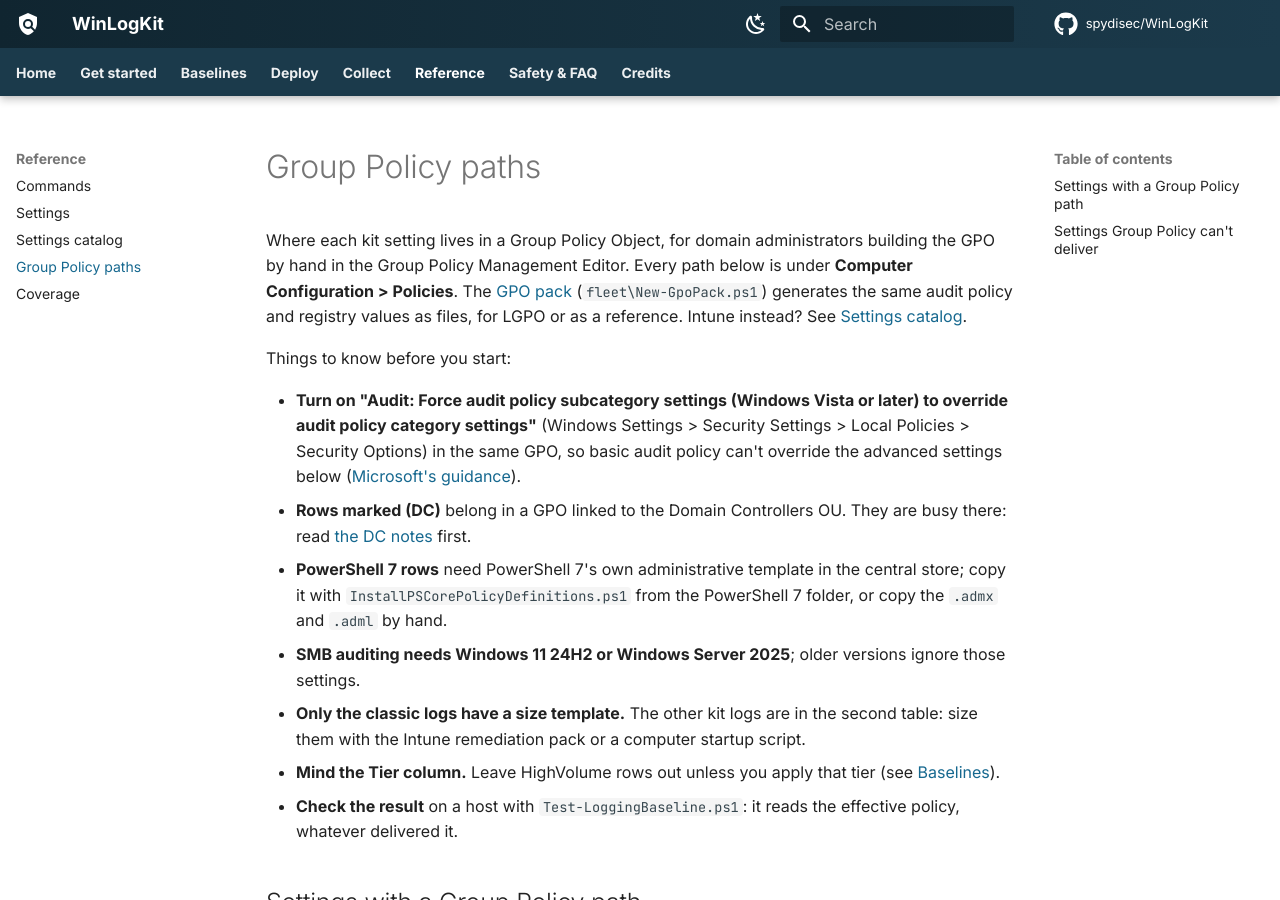
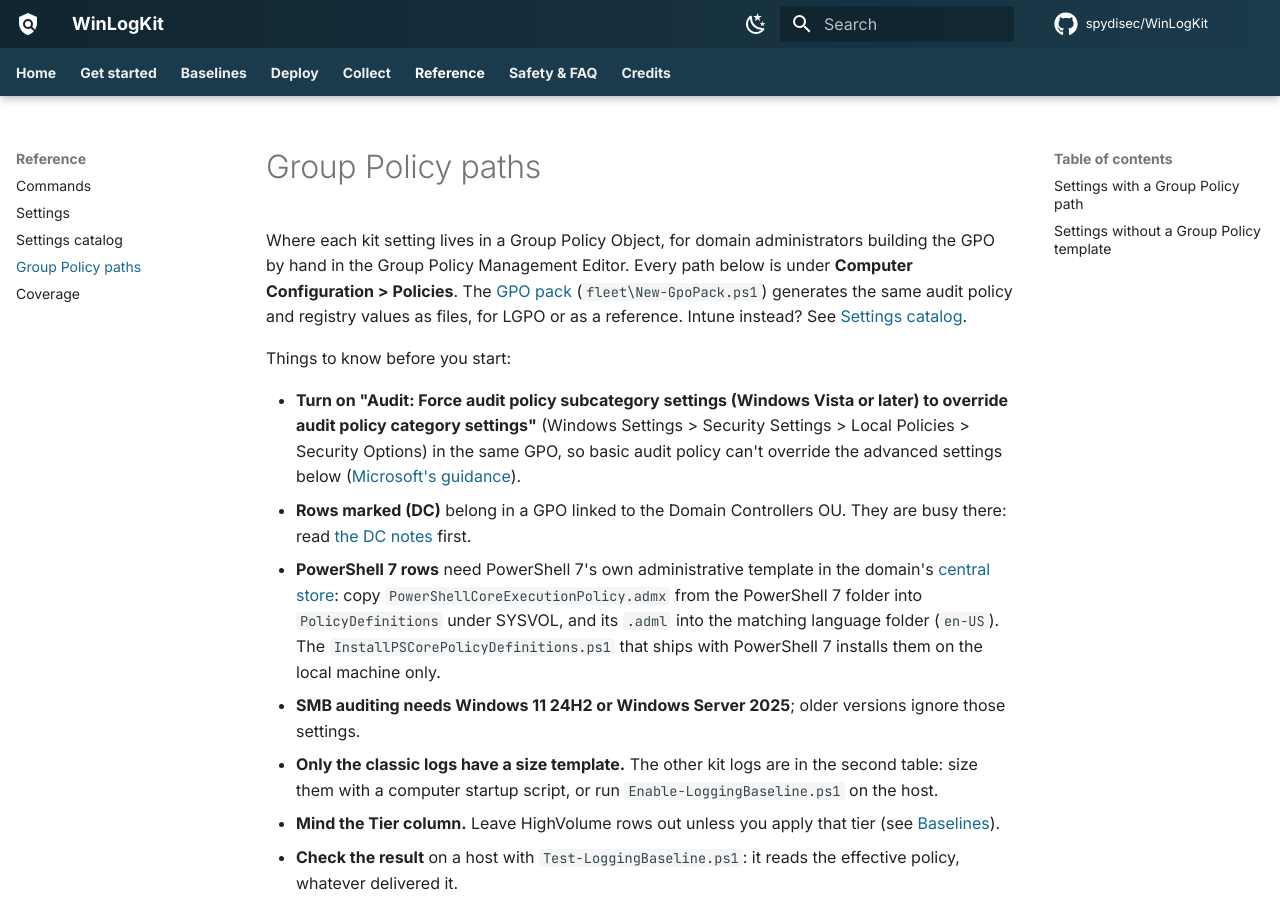
Before and after one commit to spydisec/WinLogKit, an MkDocs documentation site: the page built from docs/gpo-paths.md, in a window 1280 px wide and 900 px high. Built offline with MkDocs 1.6.1 and Material for MkDocs 9.7.7, drawn with Linux system fonts in a browser that asks for light colours; comment, search, counter and statistics services are not loaded; some of the changed text lies outside the part shown.

Commit message:
Policy pages: central store, template wording, SMB build (review of #62) (#65)
CodeRabbit review of #62, all three findings applied:
- PowerShell 7 rows: InstallPSCorePolicyDefinitions.ps1 installs the
  template on the local machine only; the page now says to copy the ADMX
  and ADML into the domain central store, linking Microsoft's page.
- "Settings Group Policy can't deliver" becomes "Settings without a
  Group Policy template": Group Policy Preferences can still set the
  32-bit copies.
- Settings catalog page: SMB auditing needs Windows 11 24H2 build
  26100.3613 or later (per the LanmanServer / LanmanWorkstation CSP pages).

Also: the Group Policy page no longer points at the Intune remediation
pack for log sizes (#63 removes it); startup script or Enable instead.
Fixes a stray blank line in the CHANGELOG.

Co-authored-by: Claude Opus 5.5 <noreply@anthropic.com>

```diff
--- a/docs/gpo-paths.md
+++ b/docs/gpo-paths.md
@@ -22,13 +22,17 @@ Things to know before you start:
   OU. They are busy there: read
   [the DC notes](safety.md#can-i-run-this-on-a-domain-controller) first.
 - **PowerShell 7 rows** need PowerShell 7's own administrative template
-  in the central store; copy it with `InstallPSCorePolicyDefinitions.ps1`
-  from the PowerShell 7 folder, or copy the `.admx` and `.adml` by hand.
+  in the domain's
+  [central store](https://learn.microsoft.com/troubleshoot/windows-client/group-policy/create-and-manage-central-store):
+  copy `PowerShellCoreExecutionPolicy.admx` from the PowerShell 7 folder
+  into `PolicyDefinitions` under SYSVOL, and its `.adml` into the
+  matching language folder (`en-US`). The `InstallPSCorePolicyDefinitions.ps1`
+  that ships with PowerShell 7 installs them on the local machine only.
 - **SMB auditing needs Windows 11 24H2 or Windows Server 2025**; older
   versions ignore those settings.
 - **Only the classic logs have a size template.** The other kit logs are
-  in the second table: size them with the Intune remediation pack or a
-  computer startup script.
+  in the second table: size them with a computer startup script, or run
+  `Enable-LoggingBaseline.ps1` on the host.
 - **Mind the Tier column.** Leave HighVolume rows out unless you apply
   that tier (see [Baselines](baselines.md)).
 - **Check the result** on a host with `Test-LoggingBaseline.ps1`: it reads
@@ -75,8 +79,8 @@ Things to know before you start:
 | ScriptBlock64 | Registry | HighVolume | Administrative Templates > Windows Components > Windows PowerShell > Turn on PowerShell Script Block Logging | Enabled |
 | ModuleLogging64 | Registry | HighVolume | Administrative Templates > Windows Components > Windows PowerShell > Turn on Module Logging | Enabled |
 | ModuleNames64 | Registry | HighVolume | Administrative Templates > Windows Components > Windows PowerShell > Turn on Module Logging | Module Names (Show...): * |
-| PS7ScriptBlock64 | Registry | HighVolume | Administrative Templates > PowerShell Core > Turn on PowerShell Script Block Logging | Enabled, with "Use Windows PowerShell Policy setting." ticked. Needs PowerShell 7's own template in the central store (InstallPSCorePolicyDefinitions.ps1 in $PSHOME). |
-| PS7ModuleLogging64 | Registry | HighVolume | Administrative Templates > PowerShell Core > Turn on Module Logging | Enabled, with "Use Windows PowerShell Policy setting." ticked. Needs PowerShell 7's own template in the central store (InstallPSCorePolicyDefinitions.ps1 in $PSHOME). |
+| PS7ScriptBlock64 | Registry | HighVolume | Administrative Templates > PowerShell Core > Turn on PowerShell Script Block Logging | Enabled, with "Use Windows PowerShell Policy setting." ticked. Needs PowerShell 7's own template in the central store (see the note above). |
+| PS7ModuleLogging64 | Registry | HighVolume | Administrative Templates > PowerShell Core > Turn on Module Logging | Enabled, with "Use Windows PowerShell Policy setting." ticked. Needs PowerShell 7's own template in the central store (see the note above). |
 | NtlmOutboundAudit | Registry | Core | Windows Settings > Security Settings > Local Policies > Security Options > Network security: Restrict NTLM: Outgoing NTLM traffic to remote servers | Audit all |
 | NtlmInboundAudit | Registry | Core | Windows Settings > Security Settings > Local Policies > Security Options > Network security: Restrict NTLM: Audit Incoming NTLM Traffic | Enable auditing for all accounts |
 | NtlmDomainAudit (DC) | Registry | Core | Windows Settings > Security Settings > Local Policies > Security Options > Network security: Restrict NTLM: Audit NTLM authentication in this domain | Enable all |
@@ -88,7 +92,7 @@ Things to know before you start:
 | System | Log size | Core | Administrative Templates > Windows Components > Event Log Service > System > Specify the maximum log file size (KB) | Enabled, 131072 KB |
 | Application | Log size | Core | Administrative Templates > Windows Components > Event Log Service > Application > Specify the maximum log file size (KB) | Enabled, 131072 KB |
 
-## Settings Group Policy can't deliver
+## Settings without a Group Policy template
 
 | Setting | Type | Why |
 |---|---|---|
```
Also changed, not shown: CHANGELOG.md (+1 -2 lines), docs/intune-csp.md (+3 -2 lines), 2 other files.
